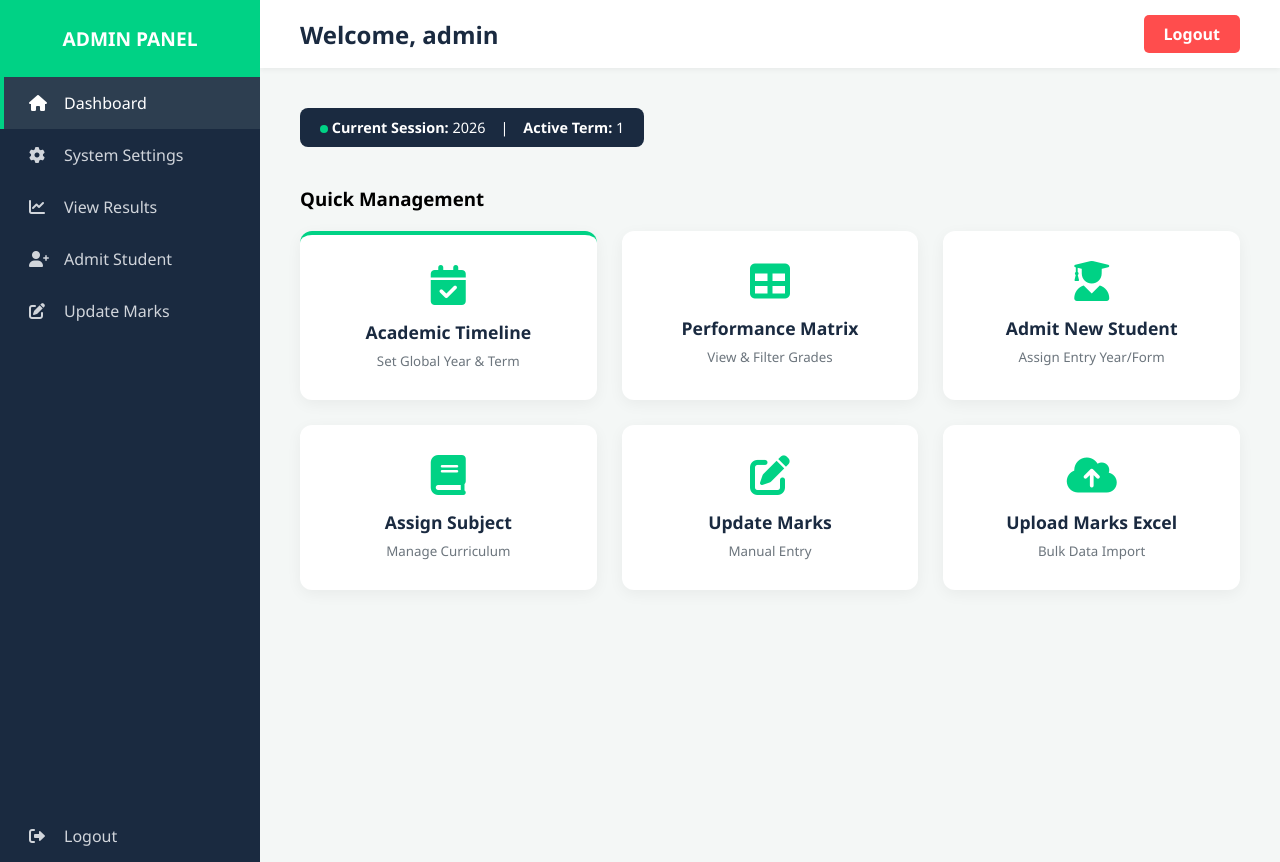
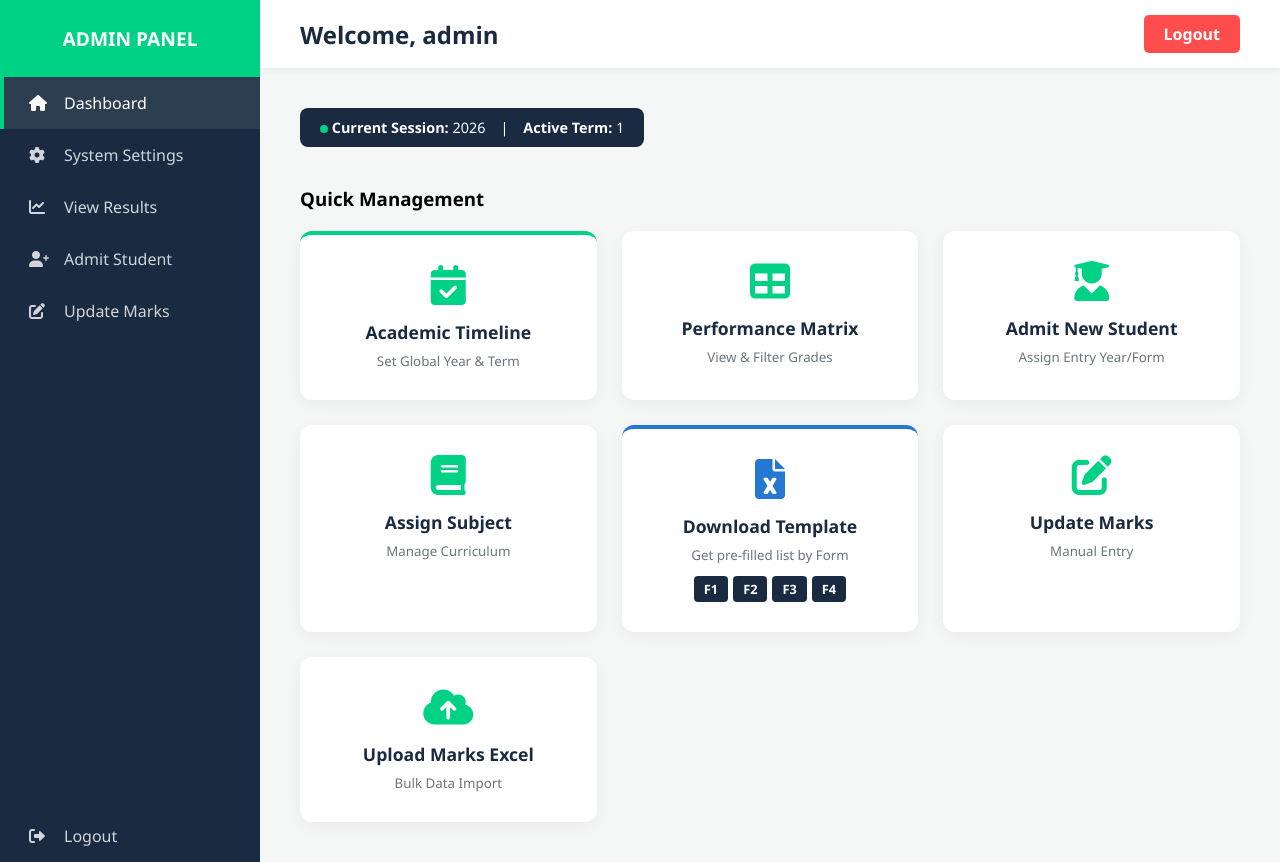
Before and after one commit to deppapel/school-app, a Flask app: page / in a window 1280 px wide. Run offline with Flask 3, Linux system fonts and the light colour scheme; a user stored in the database is signed in.

Commit message:
updatind download temp

```diff
--- a/app.py
+++ b/app.py
@@ -279,32 +279,27 @@ def update_marks():
 
 
 # ---------------- DOWNLOAD EXCEL TEMPLATE ----------------
-@app.route("/download_marks_template")
-def download_marks_template():
-    students = Student.query.all()
+@app.route("/download_marks_template/<int:form>/<int:year>/<int:term>")
+def download_marks_template(form, year, term):
+    # Filter students by the calculated form requested
+    all_students = Student.query.all()
+    students = [s for s in all_students if s.calculated_current_form == form]
 
-    COMPULSORY_SUBJECTS = [
-        "English",
-        "Mathematics",
-        "Biology",
-        "Chemistry",
-        "Physics",
-        "Kiswahili"
-    ]
+    COMPULSORY_SUBJECTS = ["English", "Mathematics", "Biology", "Chemistry", "Physics", "Kiswahili"]
 
-    columns = ["adm_no", "student_name"] + COMPULSORY_SUBJECTS + ["ARTS", "APPLIED"]
-
+    # Added form, year, term to columns so the upload can read them
+    columns = ["adm_no", "student_name", "form", "year", "term"] + COMPULSORY_SUBJECTS + ["ARTS", "APPLIED"]
     data = []
 
     for student in students:
-        row = {"adm_no": student.adm_no, "student_name": student.first_name}
+        # Reverted to your exact naming: student.first_name
+        row = {"adm_no": student.adm_no, "student_name": student.first_name, "form": form, "year": year, "term": term}
 
         for subject in COMPULSORY_SUBJECTS:
             row[subject] = ""
 
         row["ARTS"] = ""
         row["APPLIED"] = ""
-
         data.append(row)
 
     if not data:
@@ -320,7 +315,6 @@ def download_marks_template():
 # ---------------- UPLOAD EXCEL MARKS ----------------
 @app.route("/import_marks", methods=["GET", "POST"])
 def import_marks():
-
     if current_user.role != "ADMIN":
         flash("Unauthorized access!")
         return redirect("/login")
@@ -347,10 +341,6 @@ def import_marks():
             flash("Excel must contain an 'adm_no' column", "error")
             return redirect("/import_marks")
 
-        settings = get_settings()
-        curr_year = settings.current_academic_year
-        curr_term = settings.current_term
-
         compulsory_subjects = Subject.query.filter_by(category="COMPULSORY").all()
 
         for _, row in df.iterrows():
@@ -362,7 +352,11 @@ def import_marks():
                 flash(f"Student {adm_no} not found. Skipping.", "warning")
                 continue
 
-            student_form = student.calculated_current_form
+            # CRITICAL UPDATE: Read these from the Excel row instead of global settings
+            # This ensures the upload matches the template's designated period
+            student_form = int(row["form"])
+            curr_year = int(row["year"])
+            curr_term = int(row["term"])
 
             subject_count = 0
             total_points = 0
@@ -381,11 +375,13 @@ def import_marks():
                 except (ValueError, TypeError):
                     flash(f"Invalid mark {mark} for {subject.subject_name} for {adm_no}", "warning")
                     continue
+
+                # Using your exact function signature
                 save_or_update_result(student, subject, mark, student_form, curr_term, curr_year)
                 subject_count += 1
                 total_points += grade_and_points(mark)[1]
 
-            # ARTS
+            # ARTS (Keeping your exact logic and naming)
             if "ARTS" in df.columns and student.arts_subject_id:
                 arts_mark = row["ARTS"]
                 if not pd.isna(arts_mark):
@@ -397,7 +393,7 @@ def import_marks():
                     except (ValueError, TypeError):
                         flash(f"Invalid Arts mark for {adm_no}", "warning")
 
-            # APPLIED
+            # APPLIED (Keeping your exact logic and naming)
             if "APPLIED" in df.columns and student.applied_subject_id:
                 applied_mark = row["APPLIED"]
                 if not pd.isna(applied_mark):
--- a/templates/index.html
+++ b/templates/index.html
@@ -162,6 +162,29 @@
 
         .logout-btn:hover { opacity: 0.9; }
 
+        /* Form Selector Style */
+        .form-btn-group {
+            margin-top: 12px;
+            display: flex;
+            gap: 5px;
+            justify-content: center;
+        }
+
+        .form-dl-btn {
+            background: var(--navy);
+            color: white;
+            padding: 4px 10px;
+            border-radius: 4px;
+            font-size: 0.8em;
+            text-decoration: none;
+            font-weight: bold;
+            transition: 0.2s;
+        }
+
+        .form-dl-btn:hover {
+            background: var(--emerald);
+        }
+
     </style>
 </head>
 <body>
@@ -220,6 +243,17 @@
                     <small>Manage Curriculum</small>
                 </a>
 
+                <div class="action-card" style="border-top: 4px solid #2578d1;">
+                    <i class="fa fa-file-excel" style="color: #2578d1;"></i>
+                    <span>Download Template</span>
+                    <small>Get pre-filled list by Form</small>
+                    <div class="form-btn-group">
+                        {% for f in [1, 2, 3, 4] %}
+                        <a href="/download_marks_template/{{ f }}/{{ settings.current_academic_year }}/{{ settings.current_term }}" class="form-dl-btn">F{{ f }}</a>
+                        {% endfor %}
+                    </div>
+                </div>
+
                 <a href="/update_marks" class="action-card">
                     <i class="fa fa-pen-to-square"></i>
                     <span>Update Marks</span>
```
Also changed, not shown: templates/import_marks.html (+20 -9 lines).
